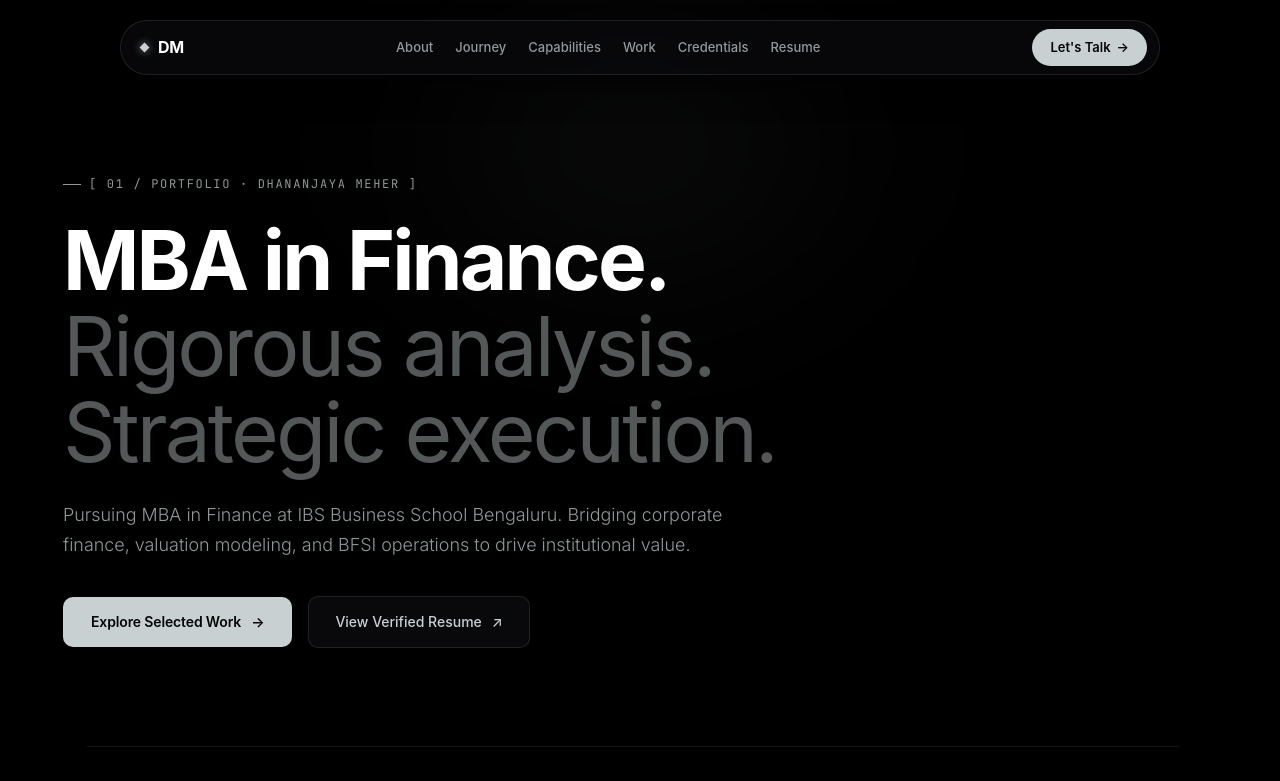
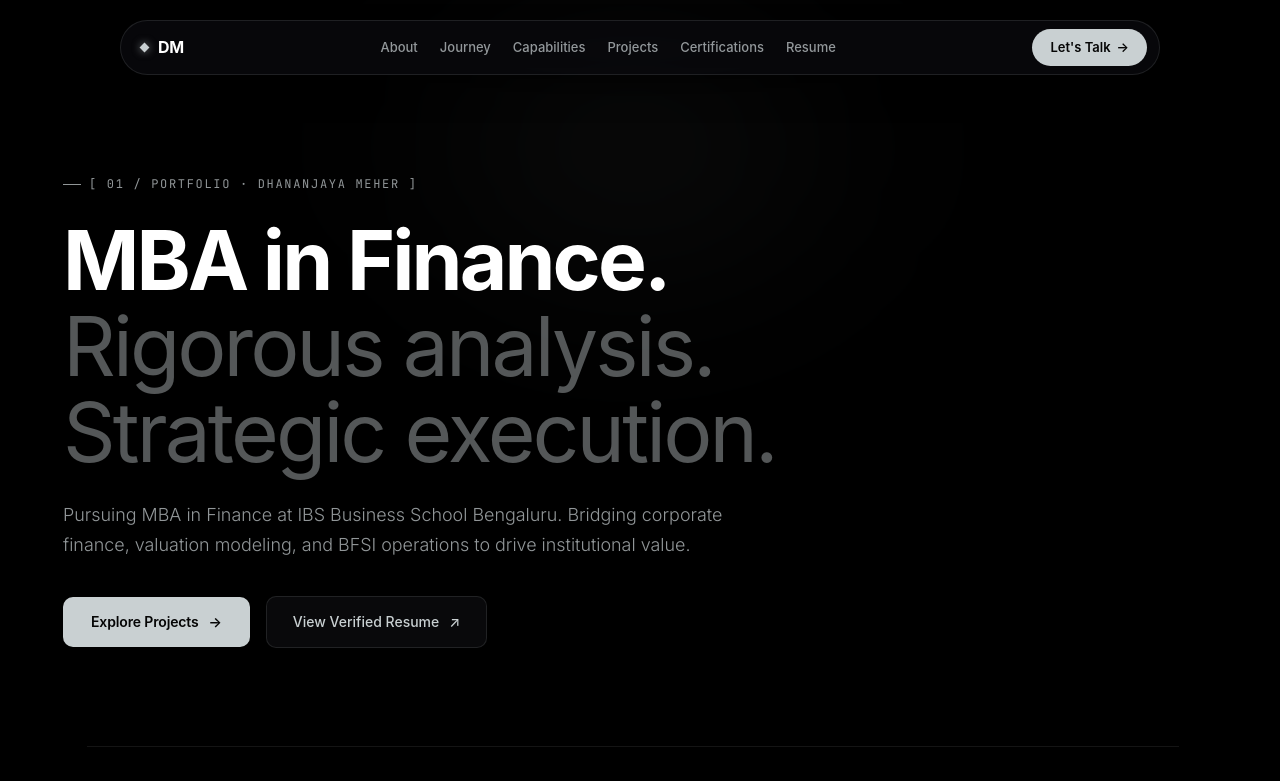
Before and after one commit to dhanu-08/dhananjaya-portfolio, a React (Vite) app: page / in a window 1280 px wide. Shown: the top 781 px of the page. Built offline with nearby package versions, Linux system fonts and the light colour scheme; a web font is replaced by a local one.

Commit message:
Update navigation and section labels to explicitly say Projects and Certifications

```diff
--- a/src/App.jsx
+++ b/src/App.jsx
@@ -120,8 +120,8 @@ function App() {
             <a href="#about" className="nav-link">About</a>
             <a href="#journey" className="nav-link">Journey</a>
             <a href="#skills" className="nav-link">Capabilities</a>
-            <a href="#projects" className="nav-link">Work</a>
-            <a href="#certifications" className="nav-link">Credentials</a>
+            <a href="#projects" className="nav-link">Projects</a>
+            <a href="#certifications" className="nav-link">Certifications</a>
             <a href="#resume" className="nav-link">Resume</a>
           </div>
 
@@ -146,8 +146,8 @@ function App() {
             <a href="#about" className="nav-link" onClick={() => setMobileMenuOpen(false)}>About</a>
             <a href="#journey" className="nav-link" onClick={() => setMobileMenuOpen(false)}>Journey</a>
             <a href="#skills" className="nav-link" onClick={() => setMobileMenuOpen(false)}>Capabilities</a>
-            <a href="#projects" className="nav-link" onClick={() => setMobileMenuOpen(false)}>Work</a>
-            <a href="#certifications" className="nav-link" onClick={() => setMobileMenuOpen(false)}>Credentials</a>
+            <a href="#projects" className="nav-link" onClick={() => setMobileMenuOpen(false)}>Projects</a>
+            <a href="#certifications" className="nav-link" onClick={() => setMobileMenuOpen(false)}>Certifications</a>
             <a href="#resume" className="nav-link" onClick={() => setMobileMenuOpen(false)}>Resume</a>
             <a href="#contact" className="nav-cta-btn" onClick={() => setMobileMenuOpen(false)} style={{ justifyContent: "center", width: "100%" }}>
               <span>Let's Talk →</span>
@@ -188,7 +188,7 @@ function App() {
 
             <div className="hero-button-row fragment-reveal stagger-3">
               <a href="#projects" className="btn-fragment-primary">
-                <span>Explore Selected Work</span>
+                <span>Explore Projects</span>
                 <span>→</span>
               </a>
 
@@ -459,13 +459,13 @@ function App() {
           </div>
         </section>
 
-        {/* ================= PROJECTS: EDITORIAL CASE STUDY CARDS (WHERE CARDS SHINE!) ================= */}
+        {/* ================= PROJECTS ================= */}
         <section id="projects" className="section-wrapper">
           <div className="fragment-reveal">
-            <span className="section-meta-tag">[ 04 / RECENT WORK ]</span>
-            <h2 className="section-title">Selected Analytical Case Studies</h2>
+            <span className="section-meta-tag">[ 04 / PROJECTS ]</span>
+            <h2 className="section-title">Academic & Financial Projects</h2>
             <p className="section-desc">
-              Practical academic projects delivering quantitative modeling, data queries, and strategic business evaluations.
+              Practical valuation modeling, business analytics, SQL database architectures, and strategic market research.
             </p>
           </div>
 
@@ -474,7 +474,7 @@ function App() {
               className={`filter-pill ${activeProjectFilter === "all" ? "active" : ""}`}
               onClick={() => setActiveProjectFilter("all")}
             >
-              All Work
+              All Projects
             </button>
             <button
               className={`filter-pill ${activeProjectFilter === "finance" ? "active" : ""}`}
@@ -531,8 +531,8 @@ function App() {
         {/* ================= CERTIFICATIONS & CREDENTIALS ================= */}
         <section id="certifications" className="section-wrapper">
           <div className="fragment-reveal">
-            <span className="section-meta-tag">[ 05 / VERIFIED CREDENTIALS ]</span>
-            <h2 className="section-title">Accreditations & Industry Certifications</h2>
+            <span className="section-meta-tag">[ 05 / CERTIFICATIONS ]</span>
+            <h2 className="section-title">Certifications & Accreditations</h2>
             <p className="section-desc">
               Formal qualifications validated by recognized financial and regulatory bodies.
             </p>
```
